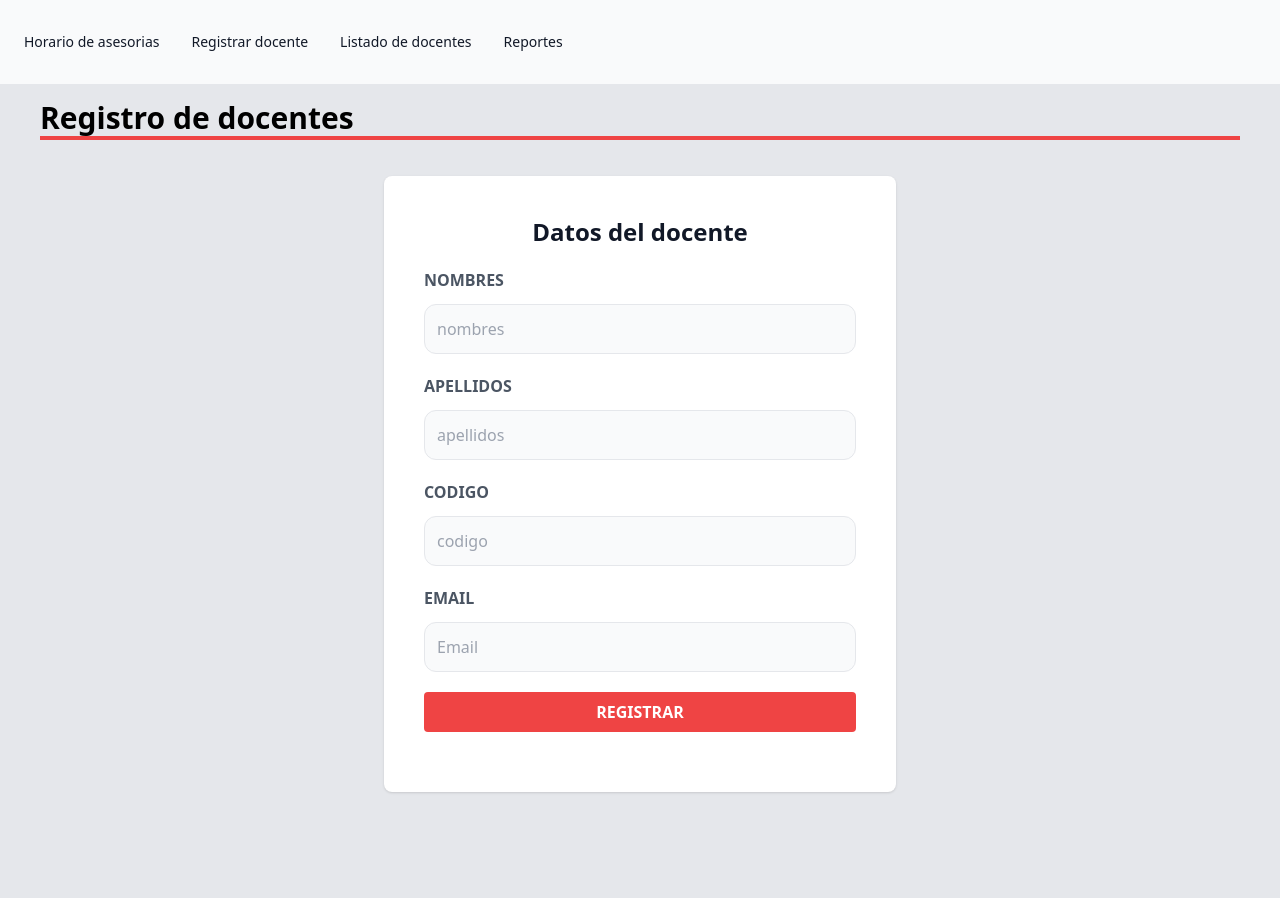
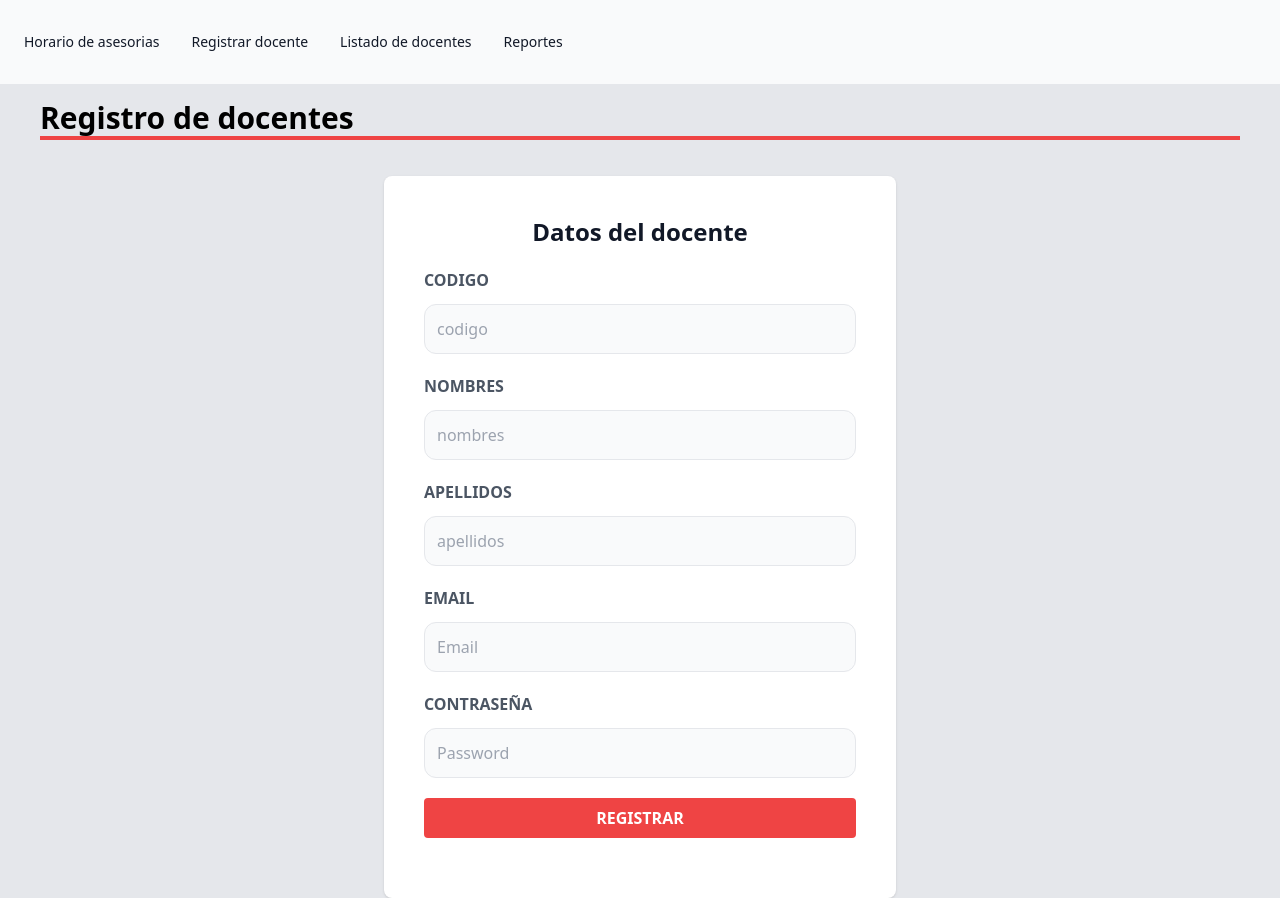
Before and after one commit to dannadeily/front-asesorias, a React (Vite) app: page /administrador/registrardocente in a window 1280 px wide. Before the commit the page ends 800 px from the top, so only its background shows below. Built offline with nearby package versions, Linux system fonts and the light colour scheme; sample sign-in values are in the browser's storage.

Commit message:
iniciar sesion

```diff
--- a/src/App.jsx
+++ b/src/App.jsx
@@ -31,14 +31,23 @@ import EditarSolicitud from "./pages/docente/EditarSolicitud";
 import HistorialAsesoria from "./pages/docente/HistorialAsesoria";
 import HorarioAsesoria from "./pages/docente/HorarioAsesoria";
 import EditarHorarioAsesoria from "./pages/administrador/EditarHorarioAsesoria";
+import RutaPrivadaAdmin from "./layuot/RutaPrivadaAdmin";
 
 function App() {
+  const [isAuthenticated, setIsAuthenticated] = useState(false);
+
+  const handleLogin = (token) => {
+    setIsAuthenticated(true);
+    localStorage.setItem("token", token);
+  };
+
+
   return (
     <>
       <BrowserRouter>
         <Routes>
           <Route path="/" element={<Header />}>
-            <Route index element={<IniciarSesion />} />
+            <Route index element={<IniciarSesion handleLogin={handleLogin} />} />
             <Route
               path="RegistrarEstudiante"
               element={<RegistrarEstudiante />}
@@ -46,7 +55,10 @@ function App() {
             <Route path="RecuperarPassword" element={<RecuperarPassword />} />
           </Route>
 
-          <Route path="/administrador" element={<HeaderAdministrador />}>
+          <Route
+            path="/administrador"
+            element={<RutaPrivadaAdmin isAuthenticated={isAuthenticated} />}
+          >
             <Route index element={<HorarioAtencion />} />
             <Route path="registrardocente" element={<RegistrarDocente />} />
             <Route path="listadocentes" element={<ListaDocentes />} />
@@ -66,7 +78,7 @@ function App() {
             <Route path="AgendarAsesoria" element={<AgendarAsesoria />} />
             <Route path="CancelarAsesoria" element={<CancelarAsesoria />} />
             <Route path="CalificarAsesoria" element={<CalificarAsesoria />} />
-            <Route path="cambiarpassword" element={<CambiarPassword/>} />
+            <Route path="cambiarpassword" element={<CambiarPassword />} />
           </Route>
 
           <Route path="/docente" element={<HeaderDocente />}>
@@ -82,7 +94,7 @@ function App() {
             <Route path="solicitudasesoria" element={<SolicitudAsesoria />} />
             <Route path="editarsolicitud" element={<EditarSolicitud />} />
             <Route path="historialasesoria" element={<HistorialAsesoria />} />
-            <Route path="cambiarpassword" element={<CambiarPassword/>} />
+            <Route path="cambiarpassword" element={<CambiarPassword />} />
           </Route>
         </Routes>
       </BrowserRouter>
--- /dev/null
+++ b/src/layuot/RutaPrivadaAdmin.jsx
@@ -0,0 +1,15 @@
+import React from "react";
+import { Navigate } from "react-router-dom";
+import HeaderAdministrador from "../components/HeaderAdministrador";
+
+const RutaPrivadaAdmin = ({ component: Component, ...rest }) => {
+  const checkAuthentication = () => {
+    const token = localStorage.getItem("token");
+    return token !== null; // Devuelve true si el token existe, de lo contrario, devuelve false
+  };
+  const isAuthenticated = checkAuthentication(); // Verificar si el token existe en el almacenamiento local
+
+  return <>{isAuthenticated ? <HeaderAdministrador /> : <Navigate to="/" />}</>;
+};
+
+export default RutaPrivadaAdmin;
--- a/src/pages/IniciarSesion.jsx
+++ b/src/pages/IniciarSesion.jsx
@@ -1,7 +1,69 @@
-import React from "react";
-import { Link } from "react-router-dom";
+import React, { useState } from "react";
+import { Link, useNavigate } from "react-router-dom";
+import AlertaError from "../components/AlertaError";
+import AlertaExitoso from "../components/AlertaExitoso";
+import conexionAxios from "../axios/Axios";
 
-const IniciarSesion = () => {
+const IniciarSesion = ({ handleLogin }) => {
+  const navigate = useNavigate();
+  const [email, setEmail] = useState("");
+  const [password, setPassword] = useState("");
+  const [alertaError, setAlertaError] = useState({ error: false, message: "" });
+  const [alertaExitoso, setAlertaExitoso] = useState({
+    error: false,
+    message: "",
+  });
+
+  const handleEmailChange = (event) => {
+    setEmail(event.target.value);
+  };
+
+  const handlePasswordChange = (event) => {
+    setPassword(event.target.value);
+  };
+
+  const handleSubmit = async (e) => {
+    e.preventDefault();
+    if (email.trim() === "" || password.trim() === "") {
+      setAlertaError({
+        error: true,
+        message: "Todos los campos son obligatorios",
+      });
+      setTimeout(() => setAlertaError({ error: false, message: "" }), 5000); // limpiar la alerta después de 5 segundos
+    }
+
+    try {
+      const res = await conexionAxios.post("/auth/login", {
+        email,
+        password,
+      });
+
+      if (res.status === 200) {
+        const token = res.data.message; // Obtener el token de la respuesta del servidor
+        localStorage.setItem("token", token); // Guardar el token en el almacenamiento local
+        setAlertaExitoso({
+          error: true,
+          message: "exitoso",
+        });
+        setTimeout(() => setAlertaError({ error: false, message: "" }), 5000); // limpiar la alerta después de 5 segundos
+        handleLogin();
+        navigate("/administrador");
+        setEmail("");
+        setPassword("");
+      }
+    } catch (error) {
+      // Manejar el error de la solicitud
+      if (
+        error.response &&
+        error.response.data &&
+        error.response.data.message
+      ) {
+        setAlertaError({ error: true, message: error.response.data.message });
+      }
+      setTimeout(() => setAlertaError({ error: false, message: "" }), 10000);
+    }
+  };
+
   return (
     <>
       <div className=" px-10 py-5 ">
@@ -16,14 +78,22 @@ const IniciarSesion = () => {
         <h1 className="text-3xl font-bold text-center">
           Bienvenido <span className="text-red-600">comunidad UFPS</span>
         </h1>
-        <h2 className="text-xl font-medium text-center mt-4">Sistema de información para la solicitud de asesorias usando la cuenta institucional (@ufps.edu.co)</h2>
+        <h2 className="text-xl font-medium text-center mt-4">
+          Sistema de información para la solicitud de asesorias usando la cuenta
+          institucional (@ufps.edu.co)
+        </h2>
       </div>
       <div className=" xl:mx-96 lg:mx-60 md:mx-40 sm:mx-20 my-10 bg-white shadow rounded-lg p-10">
-        <form>
+        <form onSubmit={handleSubmit}>
           <h1 className=" font-bold text-2xl text-center text-gray-900 dark:text-red-500 ">
             INICIAR SESIÓN{" "}
           </h1>
-
+          {alertaError.error && !alertaExitoso.error && (
+            <AlertaError message={alertaError.message} />
+          )}
+          {alertaExitoso.error && (
+            <AlertaExitoso message={alertaExitoso.message} />
+          )}
           <div className="my-5">
             <label
               className="uppercase text-gray-600 block  font-bold"
@@ -39,6 +109,8 @@ const IniciarSesion = () => {
               type="email"
               placeholder="Email"
               className="w-full mt-3 p-3 border rounded-xl bg-gray-50"
+              value={email}
+              onChange={handleEmailChange}
             />
           </div>
           <div className="my-5">
@@ -56,6 +128,8 @@ const IniciarSesion = () => {
               type="password"
               placeholder="Contraseña "
               className="w-full mt-3 p-3 border rounded-xl bg-gray-50"
+              value={password}
+              onChange={handlePasswordChange}
             />
           </div>
 
--- a/src/pages/RecuperarPassword.jsx
+++ b/src/pages/RecuperarPassword.jsx
@@ -1,13 +1,67 @@
-import React from "react";
+import React, { useState } from "react";
+import AlertaError from "../components/AlertaError";
+import AlertaExitoso from "../components/AlertaExitoso";
+import conexionAxios from "../axios/Axios";
+import { Link } from "react-router-dom";
 
 const RecuperarPassword = () => {
+  const [email, setEmail] = useState("");
+  const [alertaError, setAlertaError] = useState({ error: false, message: "" });
+  const [alertaExitoso, setAlertaExitoso] = useState({
+    error: false,
+    message: "",
+  });
+
+  const handleSubmit = async (e) => {
+    e.preventDefault();
+
+    if (email.trim() === "") {
+      setAlertaError({
+        error: true,
+        message: "Todos los campos son obligatorios",
+      });
+      setTimeout(() => setAlertaError({ error: false, message: "" }), 7000); // limpiar la alerta después de 5 segundos
+    }
+
+    try {
+      const res = await conexionAxios.post(
+        "/user/recoveryPassword?email=" + email
+      );
+
+      if (res.status === 200) {
+        setAlertaExitoso({ error: true, message: res.data.message });
+        // setTimeout(
+        //   () => setAlertaExitoso({ error: false, message: "" }),
+        //   10000
+        // );
+        // Reiniciar los valores de los campos
+        setEmail("");
+      }
+    } catch (error) {
+      // Manejar el error de la solicitud
+      if (
+        error.response &&
+        error.response.data &&
+        error.response.data.message
+      ) {
+        setAlertaError({ error: true, message: error.response.data.message });
+      }
+      setTimeout(() => setAlertaError({ error: false, message: "" }), 10000);
+    }
+  };
   return (
     <>
       <div className=" xl:mx-96 lg:mx-60 md:mx-40 sm:mx-20 my-10 bg-white shadow rounded-lg p-10">
-        <form>
+        <form onSubmit={handleSubmit}>
           <h1 className=" font-bold text-2xl text-center text-gray-900 dark:text-red-500 ">
             RECUPERAR CONTRASEÑA
           </h1>
+          {alertaError.error && !alertaExitoso.error && (
+            <AlertaError message={alertaError.message} />
+          )}
+          {alertaExitoso.error && (
+            <AlertaExitoso message={alertaExitoso.message} />
+          )}
 
           <div className="my-5">
             <label
@@ -24,6 +78,8 @@ const RecuperarPassword = () => {
               type="email"
               placeholder="Email"
               className="w-full mt-3 p-3 border rounded-xl bg-gray-50"
+              value={email}
+              onChange={(e) => setEmail(e.target.value)}
             />
           </div>
 
@@ -33,6 +89,9 @@ const RecuperarPassword = () => {
             className="bg-red-500 mb-5 w-full py-2 text-white uppercase font-bold rounded hover:cursor-pointer hover:bg-sky-800 transition-colors"
           />
         </form>
+        <Link to="/">
+          <a>Volver a inicio</a>
+        </Link>
       </div>
     </>
   );
--- a/src/pages/RegistrarEstudiante.jsx
+++ b/src/pages/RegistrarEstudiante.jsx
@@ -60,10 +60,7 @@ const RegistrarEstudiante = () => {
       }
     } catch (error) {
       // Manejar el error de la solicitud
-      if (
-        error.response &&
-        error.response.data &&
-        error.response.data.message
+      if (error.response && error.response.data && error.response.data.message
       ) {
         setAlertaError({ error: true, message: error.response.data.message });
       }
--- a/src/pages/administrador/RegistrarDocente.jsx
+++ b/src/pages/administrador/RegistrarDocente.jsx
@@ -1,6 +1,76 @@
-import React from "react";
+import React, { useState } from "react";
+import { Link } from "react-router-dom";
+import AlertaError from "../../components/AlertaError";
+import AlertaExitoso from "../../components/AlertaExitoso";
+import conexionAxios from "../../axios/Axios";
 
 const RegistrarDocente = () => {
+  const [code, setCode] = useState("");
+  const [name, setName] = useState("");
+  const [lastname, setLastname] = useState("");
+  const [email, setEmail] = useState("");
+  const [password, setPassword] = useState("");
+  const [alertaError, setAlertaError] = useState({ error: false, message: "" });
+  const [alertaExitoso, setAlertaExitoso] = useState({
+    error: false,
+    message: "",
+  });
+
+  const handleSubmit = async (e) => {
+    e.preventDefault();
+
+    if (email.trim() === "" || password.trim() === "") {
+      setAlertaError({
+        error: true,
+        message: "Todos los campos son obligatorios",
+      });
+      setTimeout(() => setAlertaError({ error: false, message: "" }), 7000); // limpiar la alerta después de 5 segundos
+    }
+
+    // Verificar que la contraseña tenga al menos 8 caracteres
+    else if (password.length < 8) {
+      setAlertaError({
+        error: true,
+        message: "La contraseña debe tener al menos 8 caracteres",
+      });
+      setTimeout(() => setAlertaError({ error: false, message: "" }), 7000); // limpiar la alerta después de 5 segundos
+    }
+
+    try {
+      const res = await conexionAxios.post("/user/registerTeacher", {
+        code,
+        name,
+        lastname,
+        email,
+        password,
+      });
+
+      if (res.status === 201) {
+        setAlertaExitoso({ error: true, message: res.data.message });
+        setTimeout(
+          () => setAlertaExitoso({ error: false, message: "" }),
+          10000
+        );
+        // Reiniciar los valores de los campos
+        setCode("");
+        setName("");
+        setLastname("");
+        setEmail("");
+        setPassword("");
+      }
+    } catch (error) {
+      // Manejar el error de la solicitud
+      if (
+        error.response &&
+        error.response.data &&
+        error.response.data.message
+      ) {
+        setAlertaError({ error: true, message: error.response.data.message });
+      }
+      setTimeout(() => setAlertaError({ error: false, message: "" }), 10000);
+    }
+  };
+
   return (
     <div>
       <div className=" px-10 py-5 ">
@@ -11,11 +81,37 @@ const RegistrarDocente = () => {
         </div>
       </div>
       <div className=" xl:mx-96 lg:mx-60 md:mx-40 sm:mx-20  bg-white shadow rounded-lg p-10">
-        <form>
+        <form onSubmit={handleSubmit}>
           <h1 className=" font-bold text-2xl text-center text-gray-900 dark:text-red-600 ">
             Datos del docente
           </h1>
 
+          {alertaError.error && !alertaExitoso.error && (
+            <AlertaError message={alertaError.message} />
+          )}
+          {alertaExitoso.error && (
+            <AlertaExitoso message={alertaExitoso.message} />
+          )}
+
+          <div className="my-5">
+            <label
+              className="uppercase text-gray-600 block  font-bold"
+              htmlFor="codigo"
+              name="codigo"
+              type="text"
+            >
+              Codigo
+            </label>
+
+            <input
+              id="codigo"
+              type="number"
+              placeholder="codigo"
+              className="w-full mt-3 p-3 border rounded-xl bg-gray-50"
+              value={code}
+              onChange={(e) => setCode(e.target.value)}
+            />
+          </div>
           <div className="my-5">
             <label
               className="uppercase text-gray-600 block  font-bold"
@@ -31,6 +127,8 @@ const RegistrarDocente = () => {
               type="text"
               placeholder="nombres"
               className="w-full mt-3 p-3 border rounded-xl bg-gray-50"
+              value={name}
+              onChange={(e) => setName(e.target.value)}
             />
           </div>
           <div className="my-5">
@@ -47,24 +145,8 @@ const RegistrarDocente = () => {
               type="text"
               placeholder="apellidos"
               className="w-full mt-3 p-3 border rounded-xl bg-gray-50"
-            />
-          </div>
-
-          <div className="my-5">
-            <label
-              className="uppercase text-gray-600 block  font-bold"
-              htmlFor="codigo"
-              name="codigo"
-              type="text"
-            >
-              Codigo
-            </label>
-
-            <input
-              id="codigo"
-              type="number"
-              placeholder="codigo"
-              className="w-full mt-3 p-3 border rounded-xl bg-gray-50"
+              value={lastname}
+              onChange={(e) => setLastname(e.target.value)}
             />
           </div>
 
@@ -83,6 +165,28 @@ const RegistrarDocente = () => {
               type="email"
               placeholder="Email"
               className="w-full mt-3 p-3 border rounded-xl bg-gray-50"
+              value={email}
+              onChange={(e) => setEmail(e.target.value)}
+            />
+          </div>
+
+          <div className="my-5">
+            <label
+              className="uppercase text-gray-600 block  font-bold"
+              htmlFor="password"
+              name="password"
+              type="password"
+            >
+              Contraseña
+            </label>
+
+            <input
+              id="password"
+              type="password"
+              placeholder="Password "
+              className="w-full mt-3 p-3 border rounded-xl bg-gray-50"
+              value={password}
+              onChange={(e) => setPassword(e.target.value)}
             />
           </div>
 
```
